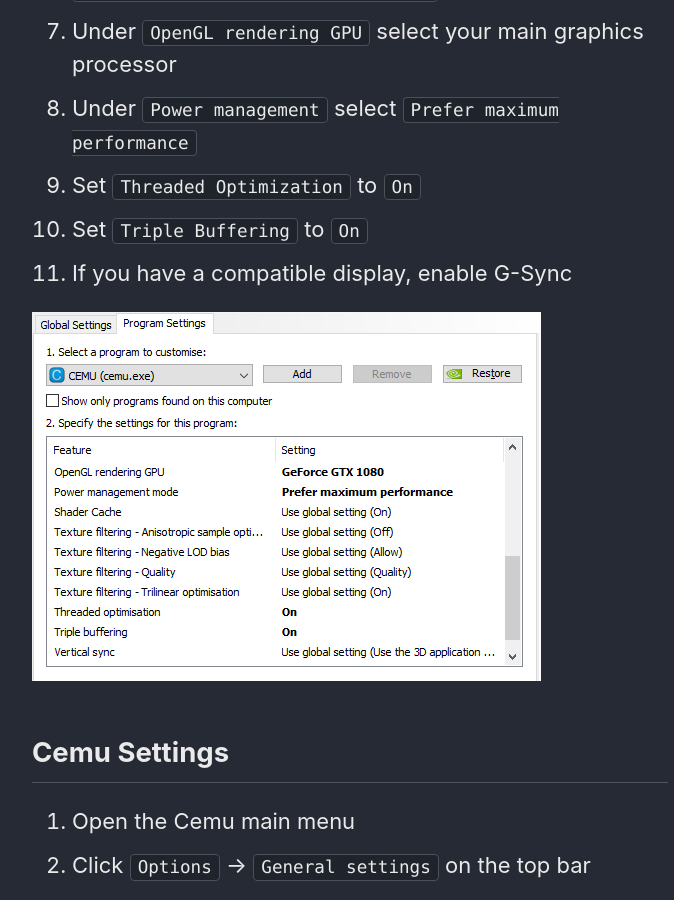
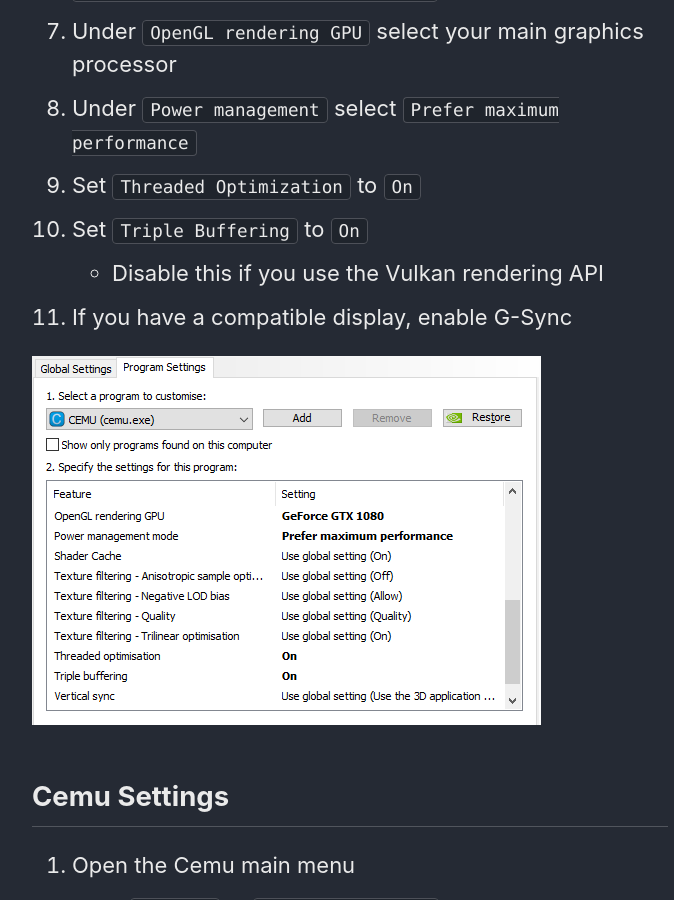
Before and after one commit to cfw-guide/cemu.cfw.guide, a Jekyll site: the page built from _pages/en_US/optimizing-cemu/optimizing-cemu.md, in a window 1280 px wide and 900 px high, scrolled down 2011 px. Shown: the whole window, without its empty margins (290-964 px from the left). Built offline with Jekyll 4.4.1, drawn with Linux system fonts in a browser that asks for light colours.

Commit message:
added notice about triple buffering

```diff
--- a/_pages/en_US/optimizing-cemu/optimizing-cemu-nvidia.md
+++ b/_pages/en_US/optimizing-cemu/optimizing-cemu-nvidia.md
@@ -21,6 +21,7 @@
 1. Under `Power management` select `Prefer maximum performance`
 1. Set `Threaded Optimization` to `On`
 1. Set `Triple Buffering` to `On`
+ - Disable this if you use the Vulkan rendering API
 1. If you have a compatible display, enable G-Sync
 
 ![]({{ "/assets/images/nvidia-gpu-settings.png" | absolute_url }})
```
